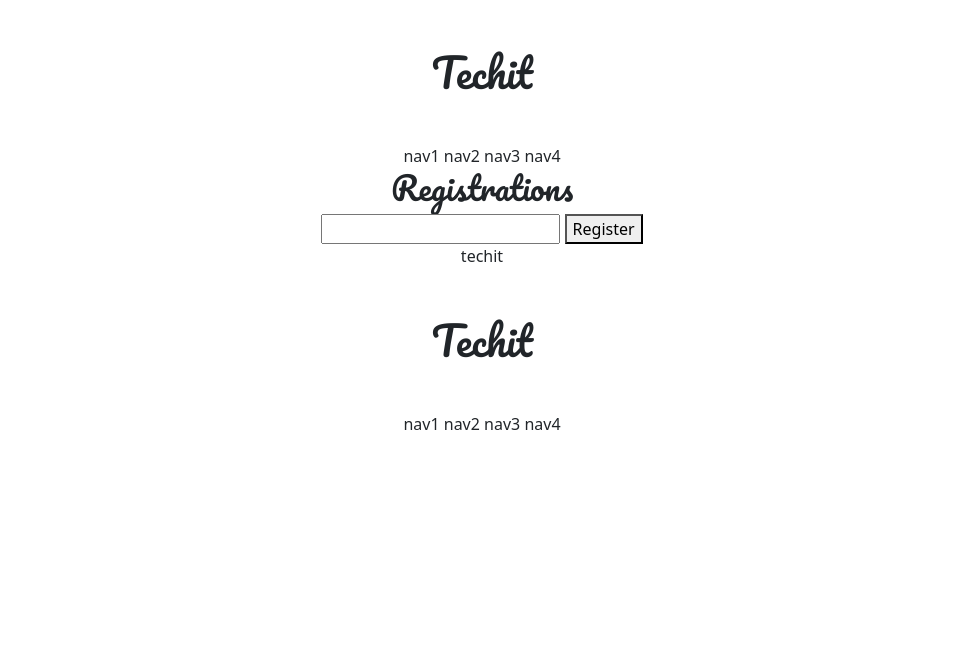
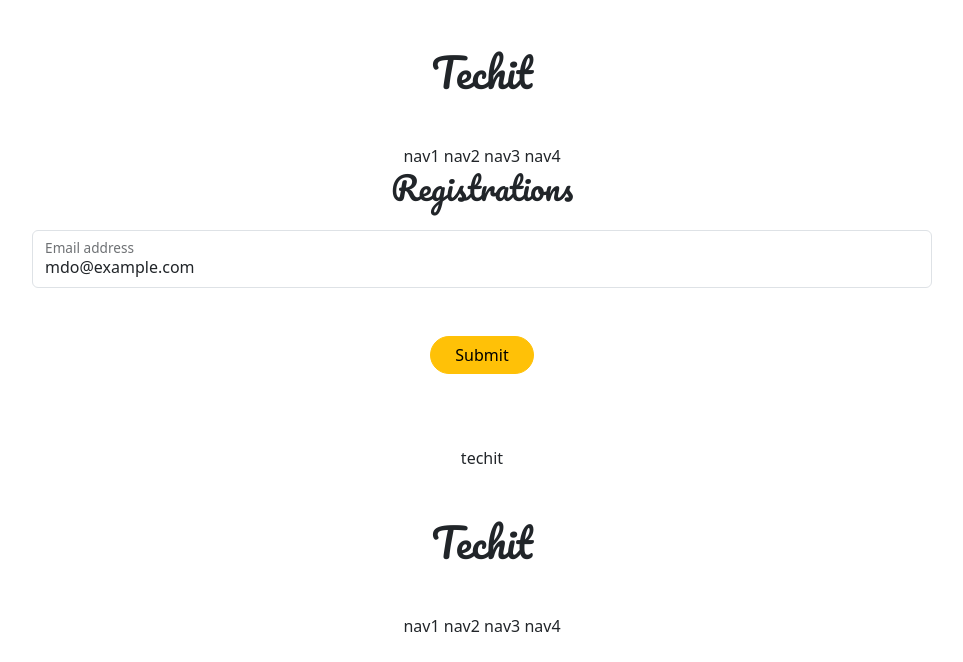
Before and after one commit to YunHarry/split2, a Django app: page /accounts/hello_world/ in a window 1280 px wide. Shown: the top 662 px of the page, without its empty margins (158-1121 px from the left). Run offline with Django 4.2, Linux system fonts and the light colour scheme.

Commit message:
bootstrap design updated

```diff
--- a/accountapp/templates/accountapp/hello_world.html
+++ b/accountapp/templates/accountapp/hello_world.html
@@ -8,15 +8,22 @@
         Registrations
     </h2>
 
-    <div>
+    <div class="my-4">
         <form action="/accounts/hello_world/" method="post">
             {% csrf_token %}
-            <input type="text" name="email">
-            <button type="submit">
-            Register
+            <div class="row g-2">
+              <div class="col-md">
+                <div class="form-floating" style="max-width: 900px; margin: auto;">
+                  <input type="email" class="form-control" id="floatingInputGrid" placeholder="name@example.com" value="mdo@example.com">
+                  <label for="floatingInputGrid">Email address</label>
+                </div>
+              </div>
+            </div>
+            <button type="submit" class="btn btn-warning rounded-pill px-4 my-5">
+                Submit
             </button>
+
         </form>
-
     </div>
 
     <div>
```
